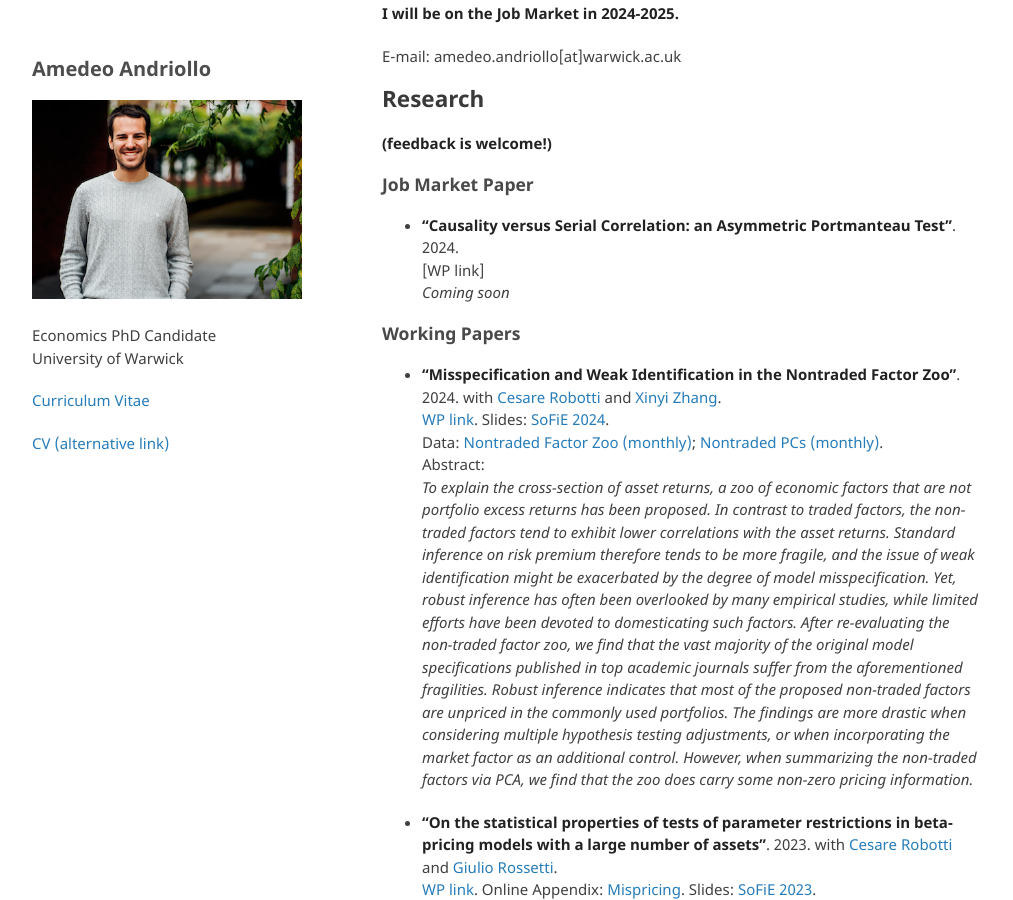
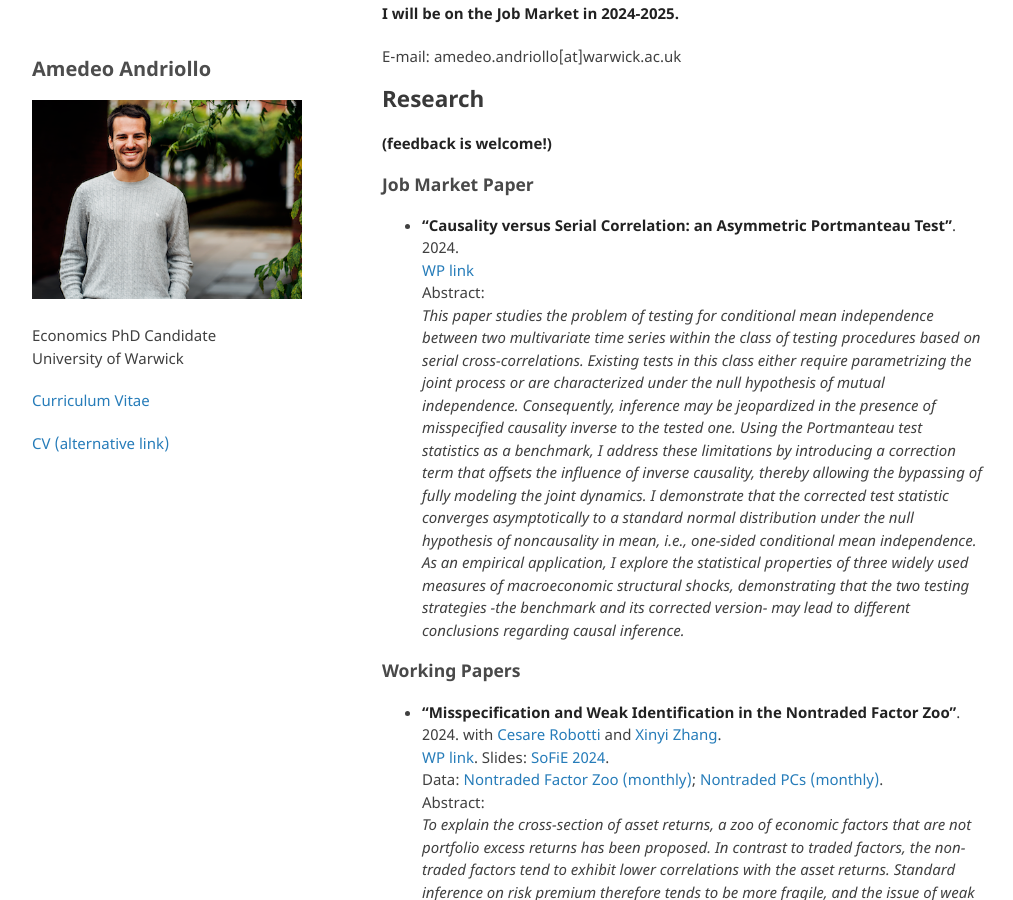
Before and after one commit to amandri/amandri.github.io, a Jekyll site: the page built from index.md, in a window 1280 px wide and 900 px high, scrolled down 273 px. Shown: the whole window, without its empty margins (133-1146 px from the left). Built offline with Jekyll 4.4.1, drawn with Linux system fonts in a browser that asks for light colours; the repository's description, which GitHub fills in, is left out; our own code applies the rules of GitHub Pages for plain Markdown files.

Commit message:
Update index.md

```diff
--- a/index.md
+++ b/index.md
@@ -21,8 +21,9 @@ E-mail: amedeo.andriollo[at]warwick.ac.uk
 ### Job Market Paper
 
 - **"Causality versus Serial Correlation: an Asymmetric Portmanteau Test"**. 2024. \
-[WP link] \
-*Coming soon*
+[WP link](https://www.dropbox.com/scl/fi/tcrvc64wzre19jert9nrt/JMP_Andriollo_0210.pdf?rlkey=itj2up0jkpuj2td458b7e4q0f&dl=0) \
+Abstract: \
+*This paper studies the problem of testing for conditional mean independence between two multivariate time series within the class of testing procedures based on serial cross-correlations. Existing tests in this class either require parametrizing the joint process or are characterized under the null hypothesis of mutual independence. Consequently, inference may be jeopardized in the presence of misspecified causality inverse to the tested one. Using the Portmanteau test statistics as a benchmark, I address these limitations by introducing a correction term that offsets the influence of inverse causality, thereby allowing the bypassing of fully modeling the joint dynamics. I demonstrate that the corrected test statistic converges asymptotically to a standard normal distribution under the null hypothesis of noncausality in mean, i.e.,  one-sided conditional mean independence. As an empirical application, I explore the statistical properties of three widely used measures of macroeconomic structural shocks, demonstrating that the two testing strategies -the benchmark and its corrected version- may lead to different conclusions regarding causal inference.*
 
 ### Working Papers
 
```
